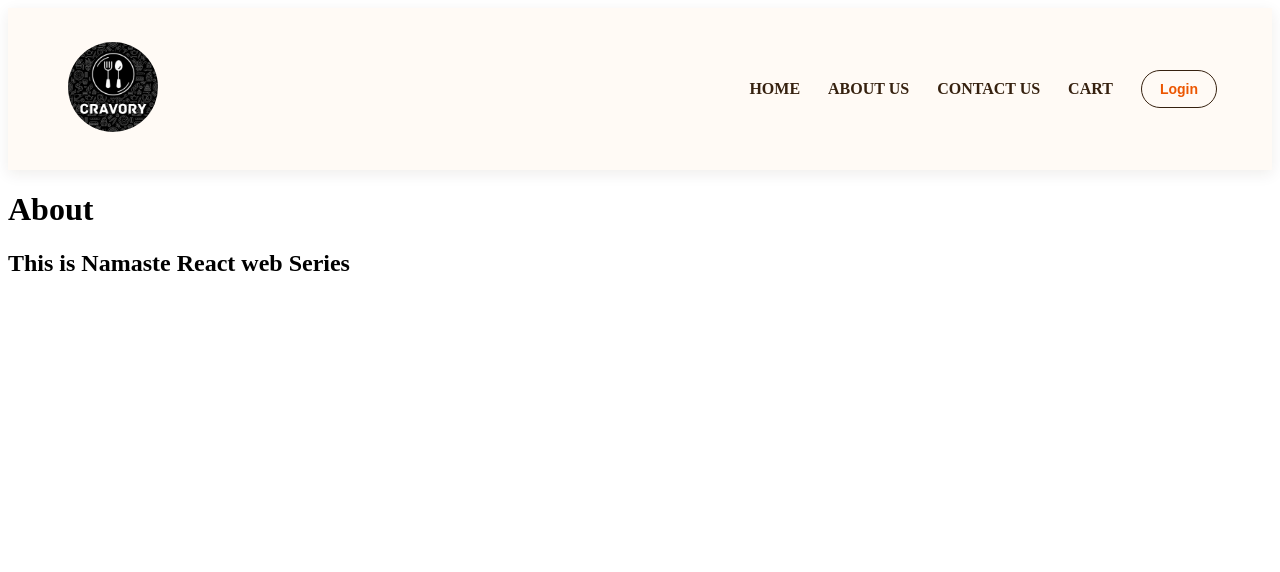
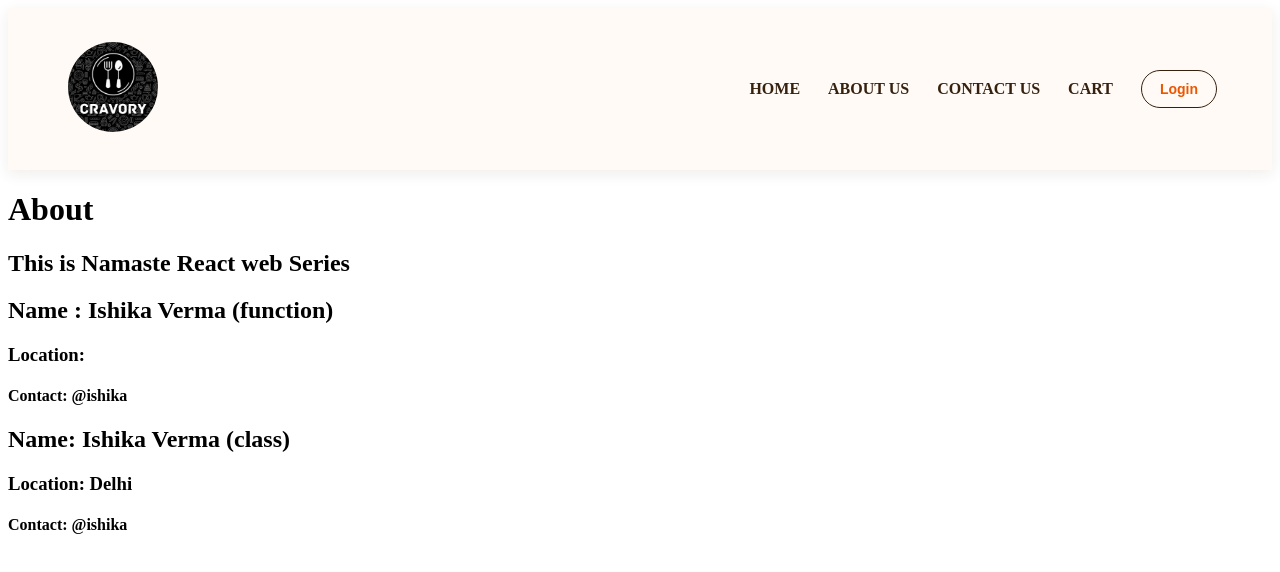
Before and after one commit to iishikaverma/Food_Delivery_App, a React (Vite) app: page /about in a window 1280 px wide. Shown: the top 572 px of the page. Built offline with nearby package versions, Linux system fonts and the light colour scheme.

Commit message:
feat: add User and UserClass to About component

```diff
--- a/src/components/About.tsx
+++ b/src/components/About.tsx
@@ -1,8 +1,12 @@
+import User from "./User";
+import UserClass from "./UserClass";
 const About = () => {
     return (
         <div>
             <h1>About</h1>
             <h2>This is Namaste React web Series </h2>
+            <User name = {"Ishika Verma (function)"} location = {"Delhi"}/>
+            <UserClass name = {"Ishika Verma (class)"} location = {"Delhi"}/>
         </div>
     )
 }
```
